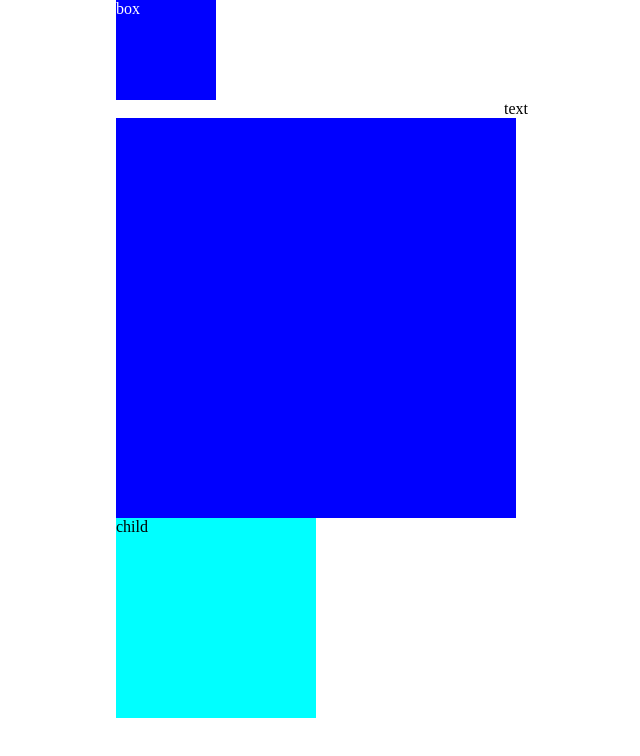
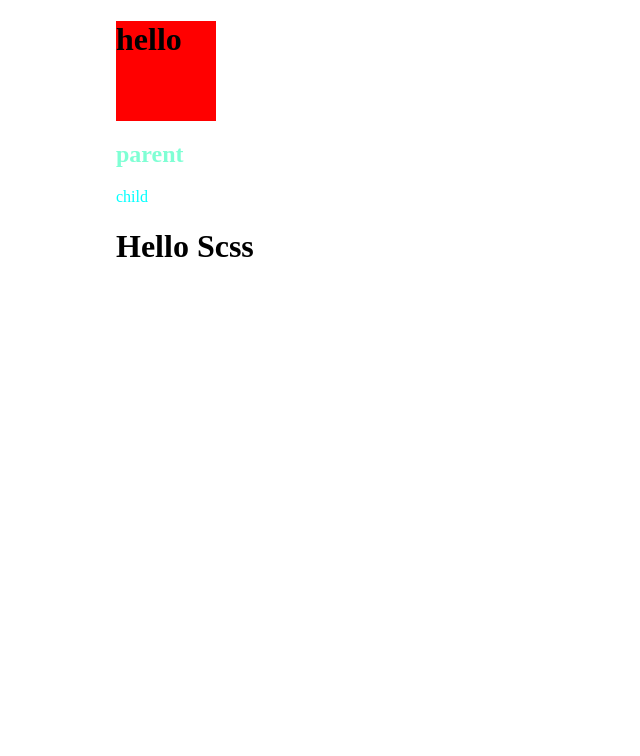
Before and after one commit to conqdat/HTML_CSS_PRO, a plain HTML site: page index.html in a window 1280 px wide. Shown: the whole page, without its empty margins (124-764 px from the left). Drawn offline with Linux system fonts and the light colour scheme.

Commit message:
add docs for cscc 58.10

```diff
--- a/index.html
+++ b/index.html
@@ -5,13 +5,17 @@
     <meta name="viewport" content="width=device-width, initial-scale=1.0">
     <title>Document</title>
     <link rel="stylesheet" href="./style.css" >
+    <link rel="stylesheet" href="./css/scss.css" >
 </head>
 <body>
-    <div class="box">box</div>
-    <span class="text">text</span>
-    <div class="container">
-        <div class="child">child</div>
+    <div class="parent">
+      <div class="a">
+        <h1>hello</h1>
+      </div>
+      <h2>parent</h2>
+      <div class="chil">child</div>
     </div>
+    <h1>Hello Scss</h1>
 </body>
 
 <script src="./script.js"></script>
--- /dev/null
+++ b/scss/scss.scss
@@ -0,0 +1,15 @@
+$primary-color : red;
+
+.parent {
+    & .a {
+        width: 100px;
+        height: 100px;
+        background-color: $primary-color;
+    }
+    h2 {
+        color: aquamarine;
+    }
+    .chil {
+        color: aqua;
+    }
+}
```
Also changed, not shown: README.md, css/scss.css (added), 1 other file.
